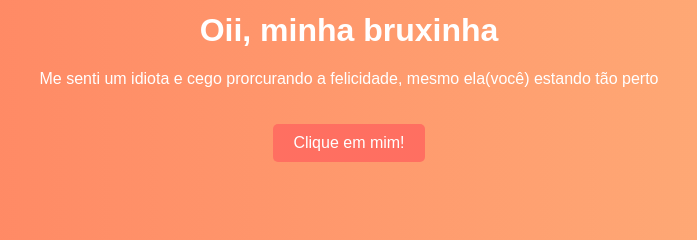
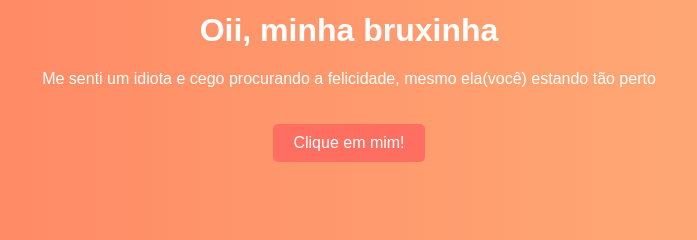
Before and after one commit to eduardotkzero/sasa, a plain HTML site: page index.html in a window 1280 px wide. Shown: the part 324-564 px from the top of the page, 291-988 px from the left. Drawn offline with Linux system fonts and the light colour scheme.

Commit message:
Update index.html
sla

```diff
--- a/index.html
+++ b/index.html
@@ -9,7 +9,7 @@
 <body>
     <div class="container">
         <h1>Oii, minha bruxinha</h1>
-        <p>Me senti um idiota e cego prorcurando a felicidade, mesmo ela(você) estando tão perto</p>
+        <p>Me senti um idiota e cego procurando a felicidade, mesmo ela(você) estando tão perto</p>
         <button id="heartButton">Clique em mim!</button>
     </div>
     <div id="heartContainer"></div>
```
